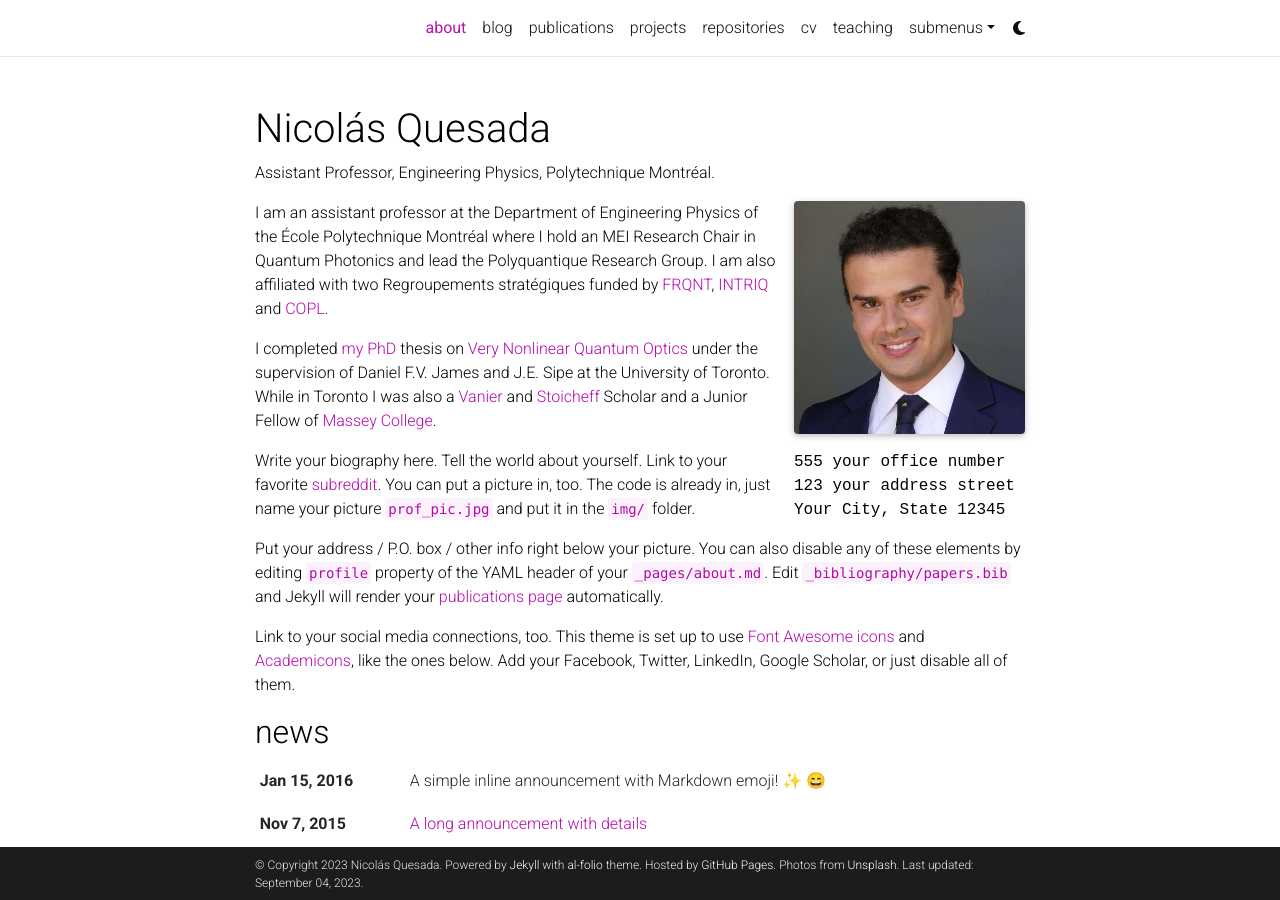
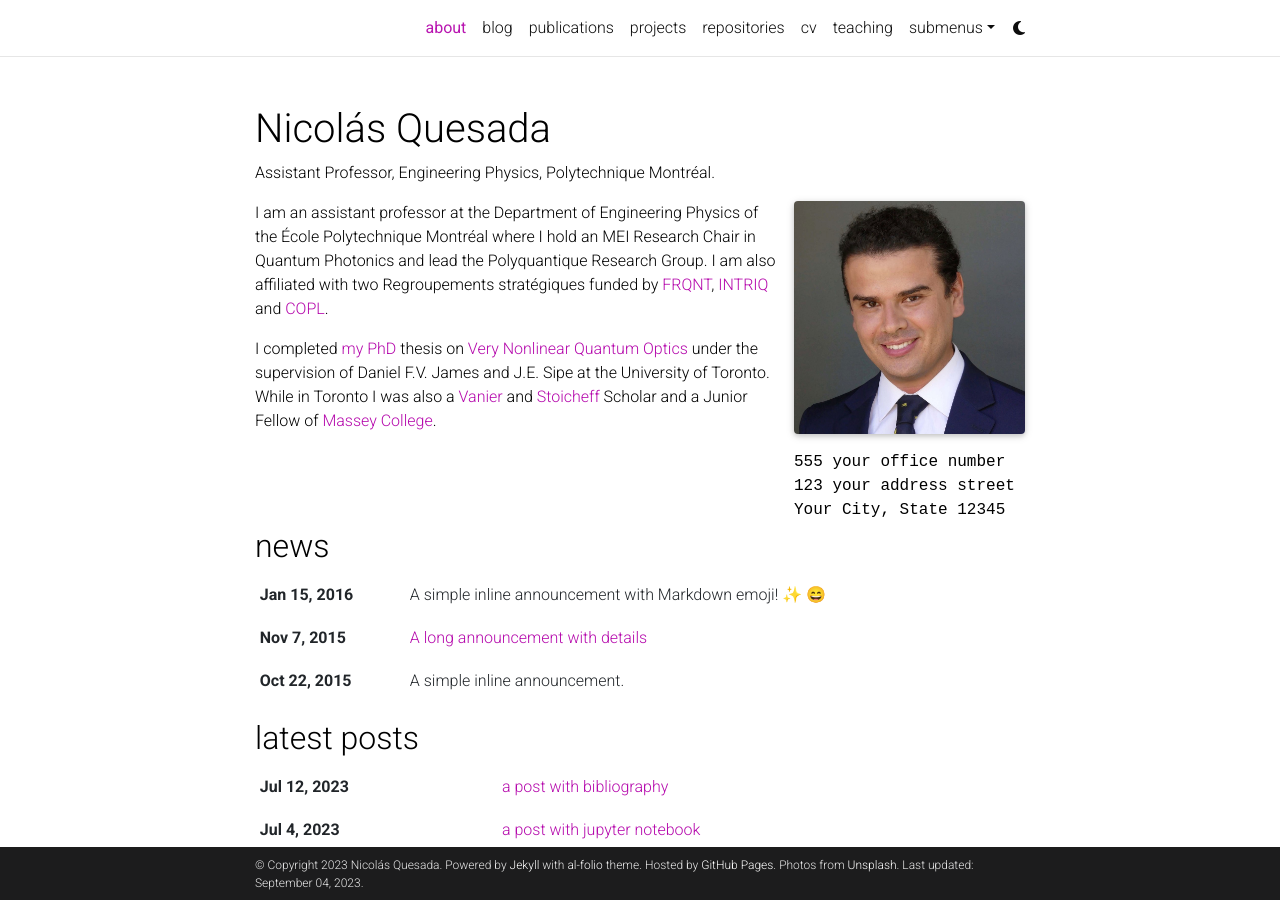
Before and after one commit to nquesada/nquesada.github.io, a Jekyll site: the page built from _pages/about.md, in a window 1280 px wide and 900 px high. Built offline with Jekyll 4.4.1, drawn with Linux system fonts in a browser that asks for light colours; full-size pictures stand in for the smaller copies a plugin makes; emoji names are drawn with the system emoji font; comment, search, counter and statistics services are not loaded; a style sheet for code colours, icons or effects is not loaded.

Commit message:
testing comments

```diff
--- a/_pages/about.md
+++ b/_pages/about.md
@@ -23,8 +23,7 @@
 
 I completed [my PhD](https://academictree.org/physics/tree.php?pid=164839) thesis on [Very Nonlinear Quantum Optics](https://tspace.library.utoronto.ca/handle/1807/71623) under the supervision of Daniel F.V. James and J.E. Sipe at the University of Toronto. While in Toronto I was also a [Vanier](http://vanier.gc.ca/en/scholar_search-chercheur_recherche_2012.html) and [Stoicheff](http://www.osa.org/en-us/foundation/programs/boris_p_stoicheff_memorial_scholarship/) Scholar and a Junior Fellow of [Massey College](https://www.masseycollege.ca).
 
-Write your biography here. Tell the world about yourself. Link to your favorite [subreddit](http://reddit.com). You can put a picture in, too. The code is already in, just name your picture `prof_pic.jpg` and put it in the `img/` folder.
 
-Put your address / P.O. box / other info right below your picture. You can also disable any of these elements by editing `profile` property of the YAML header of your `_pages/about.md`. Edit `_bibliography/papers.bib` and Jekyll will render your [publications page](/al-folio/publications/) automatically.
+[//]: <> Put your address / P.O. box / other info right below your picture. You can also disable any of these elements by editing `profile` property of the YAML header of your `_pages/about.md`. Edit `_bibliography/papers.bib` and Jekyll will render your [publications page](/al-folio/publications/) automatically.
 
-Link to your social media connections, too. This theme is set up to use [Font Awesome icons](http://fortawesome.github.io/Font-Awesome/) and [Academicons](https://jpswalsh.github.io/academicons/), like the ones below. Add your Facebook, Twitter, LinkedIn, Google Scholar, or just disable all of them.
+[//]: <> Link to your social media connections, too. This theme is set up to use [Font Awesome icons](http://fortawesome.github.io/Font-Awesome/) and [Academicons](https://jpswalsh.github.io/academicons/), like the ones below. Add your Facebook, Twitter, LinkedIn, Google Scholar, or just disable all of them.
```
